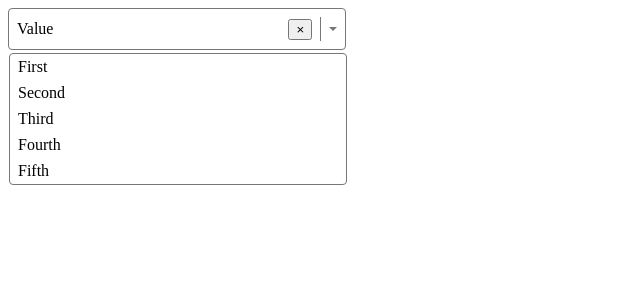
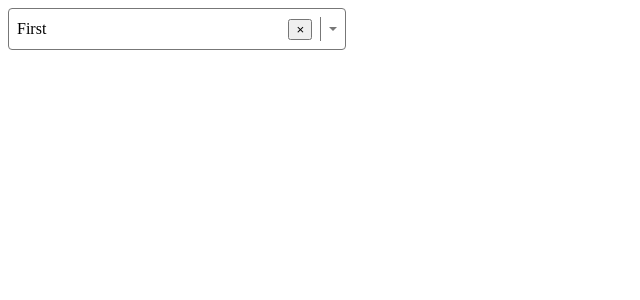
Before and after one commit to petrovanistvan/react-typescript-resume, a React (Vite) app: page / in a window 1280 px wide. Shown: the top 300 px of the page, without its empty margins (0-640 px from the left). Built offline with nearby package versions, Linux system fonts and the light colour scheme.

Commit message:
dropdown shows on click

```diff
--- a/src/App.tsx
+++ b/src/App.tsx
@@ -1,3 +1,4 @@
+import { useState } from "react"
 import { Select } from "./select"
 
 const options = [
@@ -9,9 +10,13 @@ const options = [
 ]
 
 function App() {
-  return <>
-  <Select options={options} />
+  const [value, setValue] = useState<typeof options[0] | undefined>(options[0])
+
+  return (
+  <>
+    <Select options={options} value={value} onChange={o => setValue(o)} />
   </>
+  )
 }
 
 export default App
--- a/src/Select.tsx
+++ b/src/Select.tsx
@@ -1,4 +1,5 @@
 import styles from "./select.module.css"
+import { useState } from "react"
 
 type SelectOption = {
     label: string
@@ -13,13 +14,14 @@ type SelectProps = {
 }
 
 export function Select({ value, onChange, options }: SelectProps) {
+    const [isOpen, setIsOpen] = useState(false)
     return (
-        <div tabIndex={0} className={styles.container}>
-            <span className={styles.value}>Value</span>
+        <div onClick={() => setIsOpen(prev => !prev)} tabIndex={0} className={styles.container}>
+            <span className={styles.value}>{value?.label}</span>
             <button className={styles["clear-btn"]}>&times;</button>
             <div className={styles.divider}></div>
             <div className={styles.caret}></div>
-            <ul className={`${styles.options} ${styles.show}`}>
+            <ul className={`${styles.options} ${isOpen ? styles.show : ""}`}>
                 {options.map(option => (
                     <li key={option.label} className={styles.option}>
                         {option.label}
```
